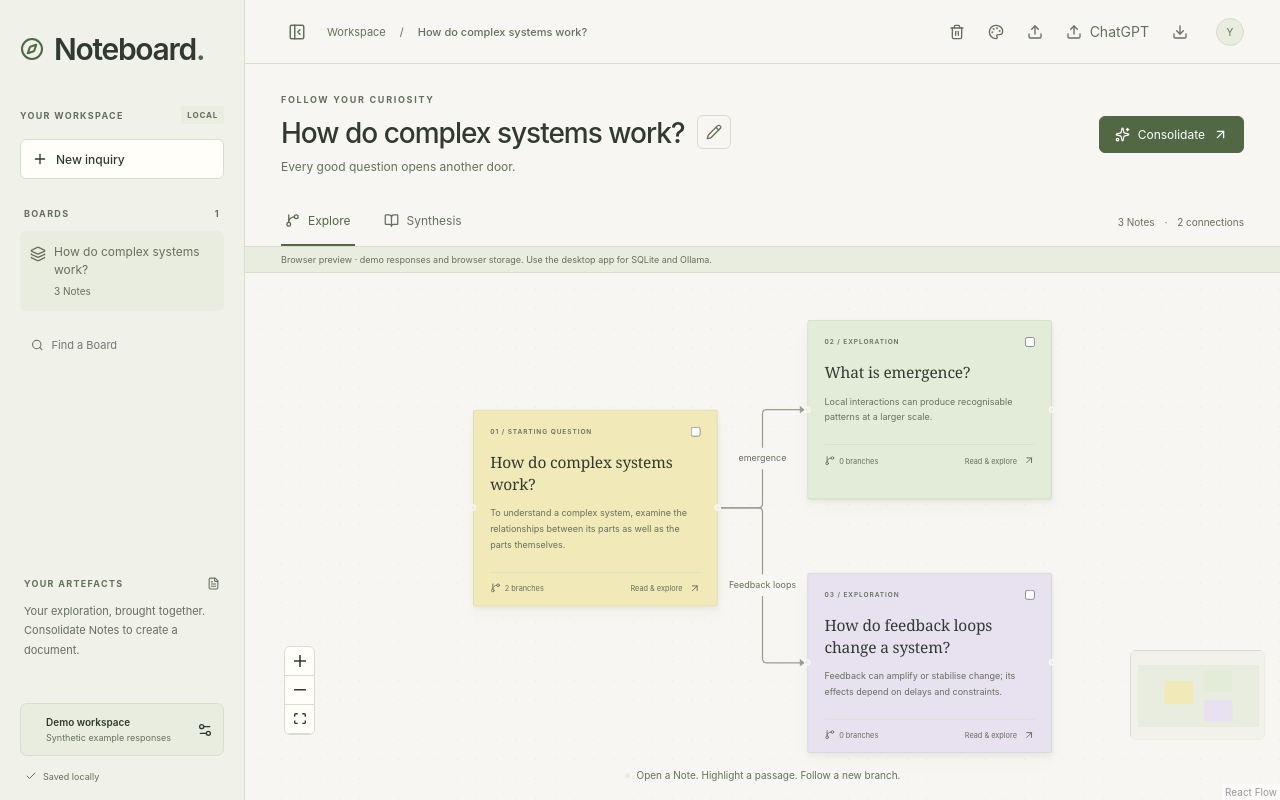
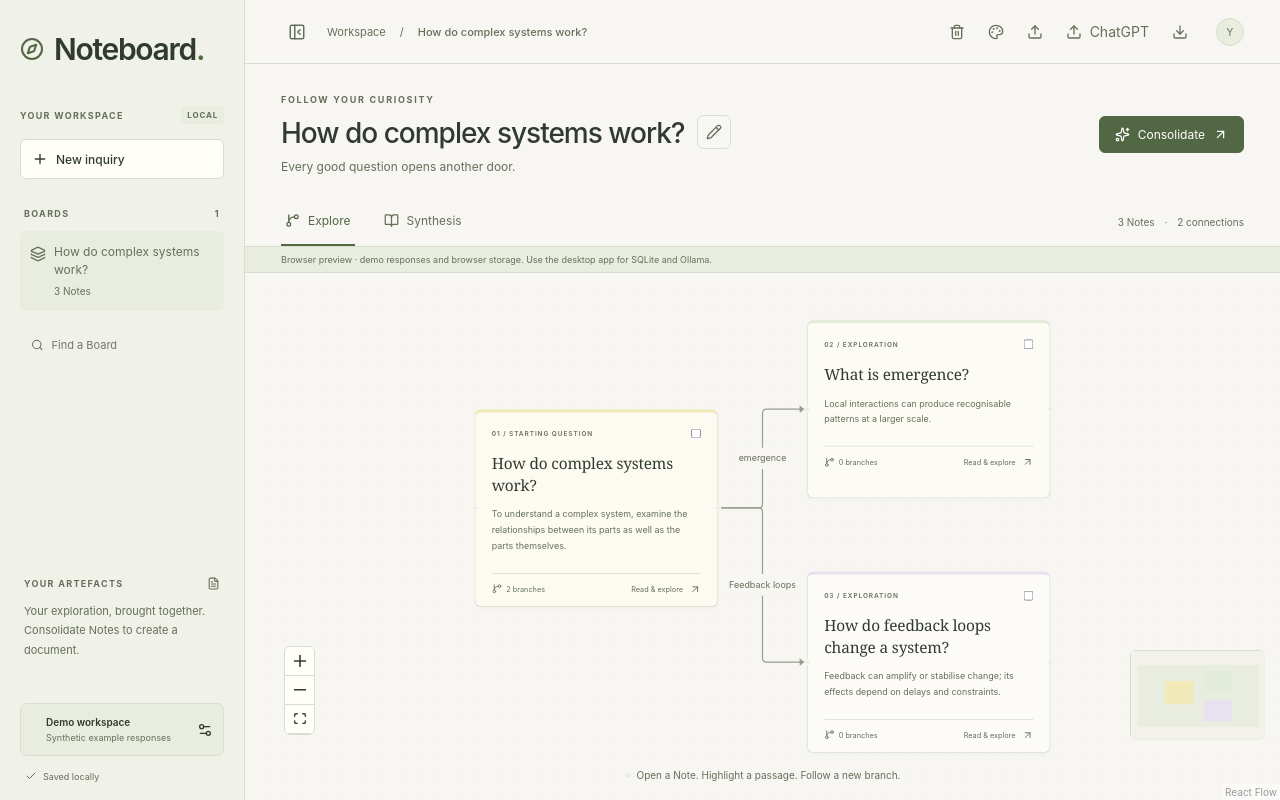
Before and after one commit to ozyjay/Noteboard, a React (Vite) app: page / in a window 1280 px wide. Built offline with nearby package versions, Linux system fonts and the light colour scheme.

Commit message:
feat: enhance appearance settings with note style descriptions and improve note card styling

```diff
--- a/src/components/AppearanceSettings.tsx
+++ b/src/components/AppearanceSettings.tsx
@@ -52,6 +52,7 @@ export function AppearanceSettings({
               Note style
               <select
                 aria-label="Note style"
+                aria-describedby="note-style-description"
                 value={value.noteStyle}
                 onChange={(event) =>
                   onChange({
@@ -63,6 +64,11 @@ export function AppearanceSettings({
                 <option value="classic">Classic</option>
                 <option value="sticky">Sticky notes</option>
               </select>
+              <small id="note-style-description" className="muted">
+                {value.noteStyle === "classic"
+                  ? "Clean cards, subtle colour tabs and a cool, quiet canvas."
+                  : "Colourful paper, taped tops and curled corners on a warm canvas."}
+              </small>
             </label>
             <label>
               Theme
--- a/src/styles.css
+++ b/src/styles.css
@@ -660,25 +660,13 @@ h1 {
 .note-card {
   width: 300px;
   min-height: 220px;
-  border-radius: 3px;
+  border-radius: 8px;
   padding: 20px 20px 14px;
-  border: 1px solid rgba(105, 105, 70, 0.12);
-  box-shadow:
-    1px 3px 5px #4b542510,
-    0 10px 22px #4b542508;
+  border: 1px solid var(--border);
+  border-top: 4px solid var(--note-paper);
+  background: color-mix(in srgb, var(--surface), var(--note-paper) 12%);
+  box-shadow: 0 2px 5px #00000008;
   transition: box-shadow 0.2s;
-}
-.note-card.colour-0 {
-  background: var(--note-0);
-}
-.note-card.colour-1 {
-  background: var(--note-1);
-}
-.note-card.colour-2 {
-  background: var(--note-2);
-}
-.note-card.colour-3 {
-  background: var(--note-3);
 }
 .colour-0 {
   --note-paper: var(--note-0);
@@ -693,43 +681,57 @@ h1 {
   --note-paper: var(--note-3);
 }
 :root[data-note-style="sticky"] {
-  --note-0: #fff0a6;
-  --note-1: #e2efbb;
-  --note-2: #f3d9e4;
-  --note-3: #d7edf2;
+  --canvas: #e9e0ce;
+  --grid: #bcad95;
+  --minimap-mask: #e9e0cea6;
+  --note-0: #ffe681;
+  --note-1: #d5e99a;
+  --note-2: #f6bfd4;
+  --note-3: #b9e3ef;
+  --paper-ink: #343126;
+  --paper-ink-secondary: #595344;
+  --paper-tape: #fff9dcad;
 }
 :root[data-note-style="sticky"][data-theme="dark"] {
-  --note-0: #51492e;
-  --note-1: #3d4b32;
-  --note-2: #513b47;
-  --note-3: #334c54;
+  --canvas: #29261f;
+  --grid: #5c5241;
+  --minimap-mask: #29261fb3;
+  --note-0: #75602f;
+  --note-1: #4c6335;
+  --note-2: #774456;
+  --note-3: #345f6d;
+  --paper-ink: #fff4de;
+  --paper-ink-secondary: #f0e0c9;
+  --paper-tape: #c3ae7866;
 }
 :root[data-note-style="sticky"] .note-card {
+  --text: var(--paper-ink);
+  --text-secondary: var(--paper-ink-secondary);
   position: relative;
   min-height: 270px;
   padding: 34px 22px 30px;
-  border-radius: 1px 2px 18px 2px;
-  border-color: color-mix(in srgb, var(--note-paper), var(--text) 12%);
+  border-radius: 1px 2px 28px 2px;
+  border: 1px solid color-mix(in srgb, var(--note-paper), var(--text) 16%);
   background:
     repeating-linear-gradient(0deg, transparent 0 3px, #00000002 3px 4px),
     linear-gradient(
       to bottom,
-      color-mix(in srgb, var(--note-paper), var(--text) 9%) 0,
-      var(--note-paper) 52px,
+      color-mix(in srgb, var(--note-paper), var(--text) 16%) 0,
+      var(--note-paper) 46px,
       color-mix(in srgb, var(--note-paper), var(--surface) 12%) 100%
     );
   box-shadow:
-    0 1px 2px #00000018,
-    2px 16px 15px -9px #00000045;
+    0 2px 3px #00000020,
+    4px 18px 18px -8px #00000050;
 }
 :root[data-note-style="sticky"] .note-card::before {
   content: "";
   position: absolute;
-  top: -10px;
-  left: calc(50% - 39px);
-  width: 78px;
-  height: 25px;
-  background: color-mix(in srgb, var(--surface), transparent 38%);
+  top: -13px;
+  left: calc(50% - 48px);
+  width: 96px;
+  height: 30px;
+  background: var(--paper-tape);
   border: 1px solid color-mix(in srgb, var(--text), transparent 90%);
   box-shadow: 0 1px 2px #00000008;
   transform: rotate(-3deg);
@@ -740,9 +742,9 @@ h1 {
   position: absolute;
   right: -1px;
   bottom: -1px;
-  width: 30px;
-  height: 30px;
-  border-radius: 2px 0 16px 0;
+  width: 38px;
+  height: 38px;
+  border-radius: 2px 0 26px 0;
   background: linear-gradient(
     135deg,
     color-mix(in srgb, var(--note-paper), var(--text) 16%) 48%,
@@ -765,7 +767,15 @@ h1 {
   margin-bottom: 20px;
 }
 :root[data-note-style="sticky"] .note-bottom {
+  border-top-color: color-mix(in srgb, var(--note-paper), var(--text) 28%);
   border-top-style: dashed;
+}
+:root[data-note-style="sticky"] .note-prompt {
+  font-size: 22px;
+  line-height: 1.35;
+}
+:root[data-note-style="sticky"] .note-takeaway {
+  font-size: 12px;
 }
 :root[data-note-style="sticky"] .canvas {
   background-image: radial-gradient(
```
Also changed, not shown: 1 other file (tests, documents, lock files or other folders).
